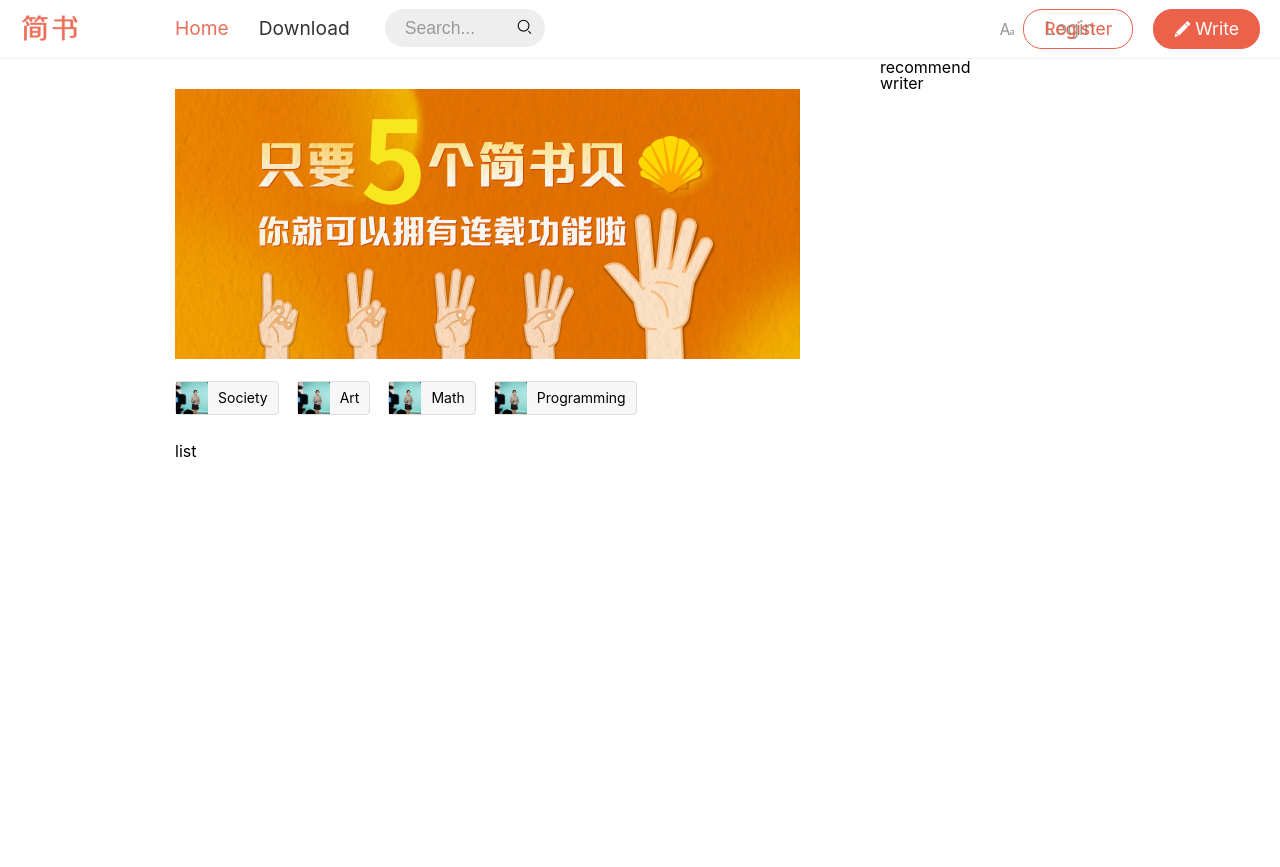
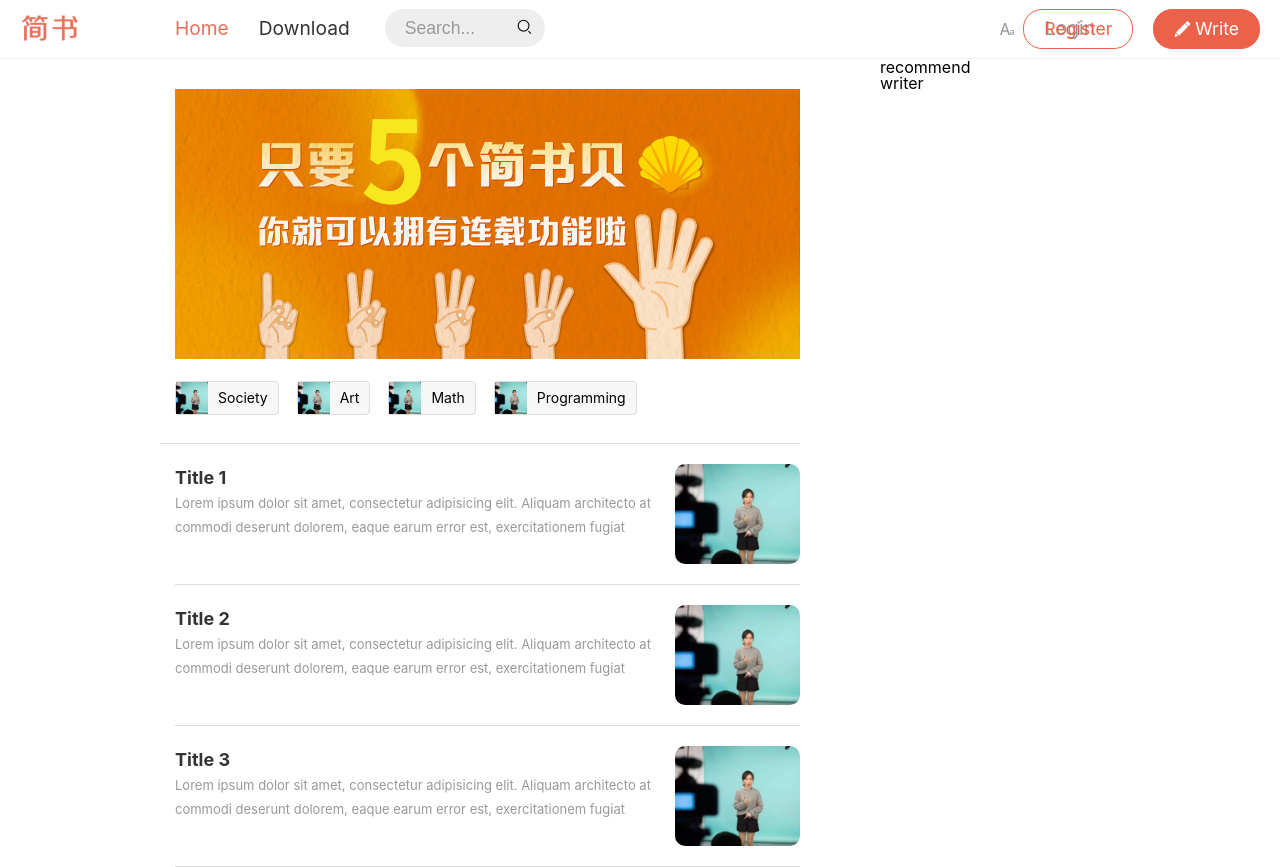
Before and after one commit to dennisXZX/react-jianshu, a React (Create React App) app: page / in a window 1280 px wide. Before the commit the page ends 800 px from the top, so only its background shows below. Built offline with nearby package versions, Linux system fonts and the light colour scheme.

Commit message:
add article list

```diff
--- a/src/pages/home/components/List.js
+++ b/src/pages/home/components/List.js
@@ -1,11 +1,40 @@
 import React, { Component } from 'react'
+import { connect } from 'react-redux'
+import {
+  ListItem,
+  ListInfo,
+  ListImage
+} from './listStyle'
+
+import listImage from '../../../statics/topic-image.jpeg'
 
 class List extends Component {
   render () {
+    const { articleList } = this.props
+
     return (
-      <div>list</div>
+      <div>
+        {articleList.map(article => {
+          return (
+            <ListItem key={article.id}>
+              <ListImage url={listImage} />
+              <ListInfo>
+                <h3 className='title'>{article.title}</h3>
+                <p className='desc'>{article.description}</p>
+              </ListInfo>
+            </ListItem>
+          )
+        })}
+      </div>
     )
   }
 }
 
-export default List
+const mapStateToProps = (state) => {
+  return {
+    articleList: state.home.articleList
+  }
+}
+
+
+export default connect(mapStateToProps, null)(List)
--- a/src/pages/home/components/listStyle.js
+++ b/src/pages/home/components/listStyle.js
@@ -0,0 +1,36 @@
+import styled from 'styled-components'
+
+export const ListImage = styled.div`
+  background: url("${props => props.url}") no-repeat center;
+  background-size: cover;
+  float: right;
+  display: block;
+  width: 125px;
+  height: 100px;
+  overflow: hidden;
+  border-radius: 10px;
+`
+
+export const ListItem = styled.div`
+  overflow: hidden;
+  padding: 20px 0;
+  border-bottom: 1px solid #dcdcdc;
+`;
+
+export const ListInfo = styled.div`
+  width: 500px;
+  float: left;
+
+  .title {
+  font-size: 18px;
+  line-height: 27px;
+  font-weight: bold;
+  color: #333;
+  }
+
+  .desc {
+  font-size: 13px;
+  line-height: 24px;
+  color: #999;
+  }
+`;
--- a/src/pages/home/components/topicStyle.js
+++ b/src/pages/home/components/topicStyle.js
@@ -4,6 +4,7 @@
   padding: 20px 0 10px 0;
   margin-left: -18px;
   overflow: hidden;
+  border-bottom: 1px solid #dcdcdc;
 `
 
 export const TopicItem = styled.div`
@@ -20,7 +21,7 @@
   cursor: pointer;
 
   &:hover {
-    background-color: #f7f4e2;
+    background-color: rgba(234, 111, 90, 0.12);
   }
 `
 
--- a/src/pages/home/homePageReducer.js
+++ b/src/pages/home/homePageReducer.js
@@ -20,6 +20,23 @@
       id: 4,
       title: 'Programming'
     }
+  ],
+  articleList: [
+    {
+      id: 1,
+      title: 'Title 1',
+      description: 'Lorem ipsum dolor sit amet, consectetur adipisicing elit. Aliquam architecto at commodi deserunt dolorem, eaque earum error est, exercitationem fugiat'
+    },
+    {
+      id: 2,
+      title: 'Title 2',
+      description: 'Lorem ipsum dolor sit amet, consectetur adipisicing elit. Aliquam architecto at commodi deserunt dolorem, eaque earum error est, exercitationem fugiat'
+    },
+    {
+      id: 3,
+      title: 'Title 3',
+      description: 'Lorem ipsum dolor sit amet, consectetur adipisicing elit. Aliquam architecto at commodi deserunt dolorem, eaque earum error est, exercitationem fugiat'
+    }
   ]
 }
 
```
